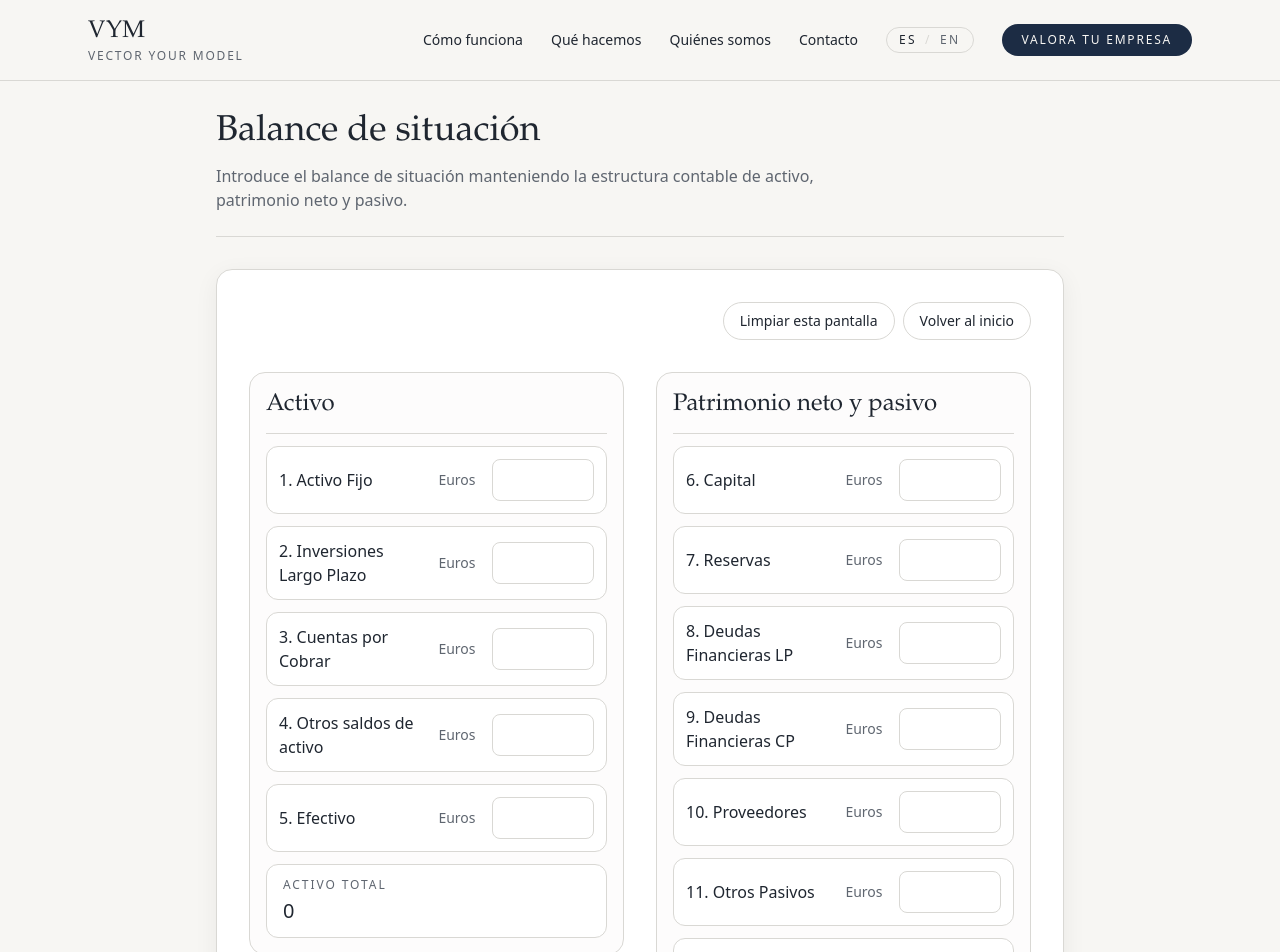
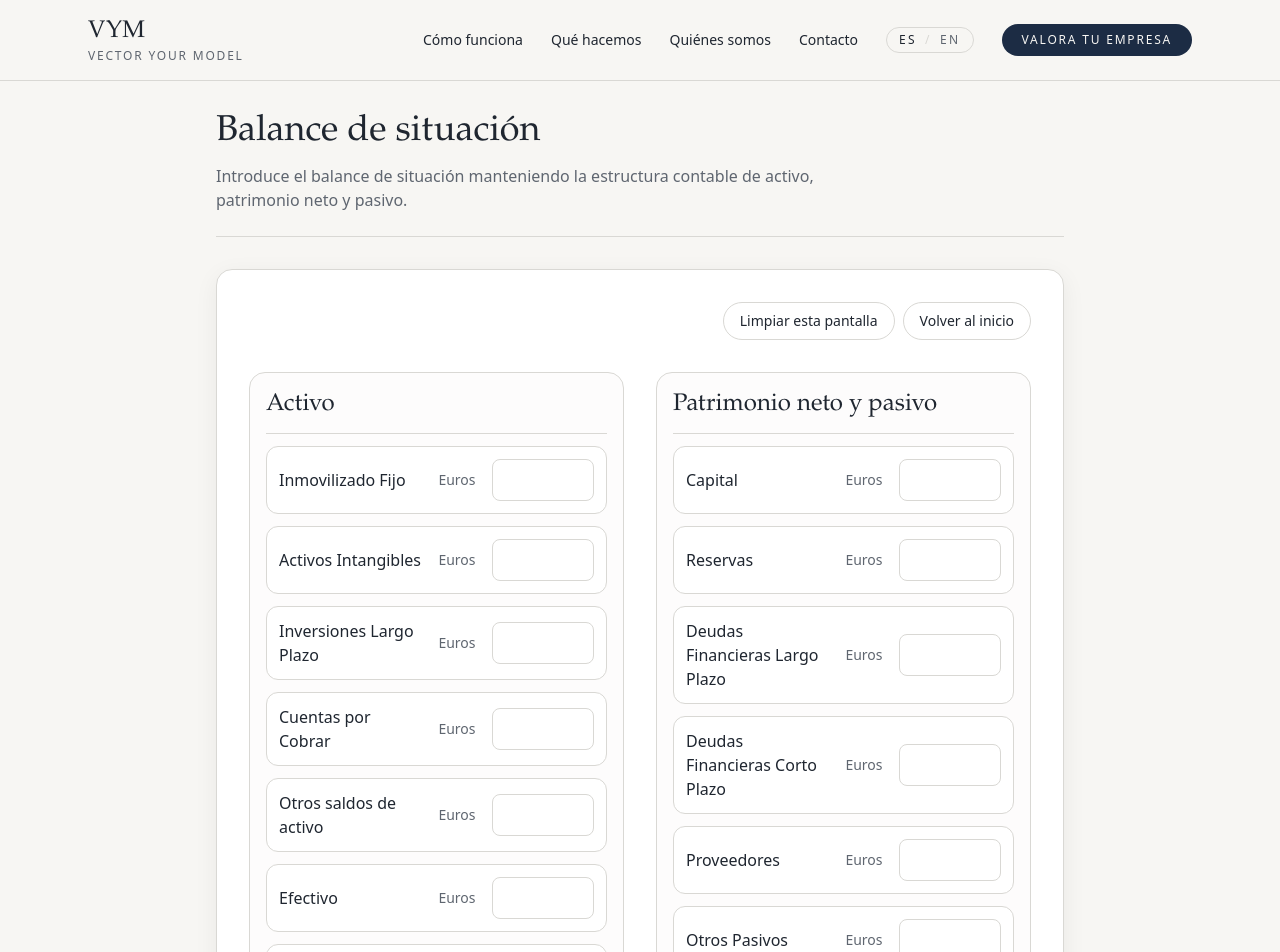
Before and after one commit to javiergfornos-droid/vym, a Next.js app: page /wizard/balance-sheet in a window 1280 px wide. Shown: the top 952 px of the page. Built offline with nearby package versions, Linux system fonts and the light colour scheme.

Commit message:
Align revenue typography and update balance labels structure

```diff
--- a/src/app/wizard/balance-sheet/page.tsx
+++ b/src/app/wizard/balance-sheet/page.tsx
@@ -26,19 +26,20 @@ export default function BalanceSheetPage({ searchParams }: Props) {
           totalAssets: 'Activo Total',
           totalEquityAndLiabilities: 'Patrimonio Neto y Pasivo Total',
           assetsItems: [
-            '1. Activo Fijo',
-            '2. Inversiones Largo Plazo',
-            '3. Cuentas por Cobrar',
-            '4. Otros saldos de activo',
-            '5. Efectivo',
+            'Inmovilizado Fijo',
+            'Activos Intangibles',
+            'Inversiones Largo Plazo',
+            'Cuentas por Cobrar',
+            'Otros saldos de activo',
+            'Efectivo',
           ],
           liabilitiesItems: [
-            '6. Capital',
-            '7. Reservas',
-            '8. Deudas Financieras LP',
-            '9. Deudas Financieras CP',
-            '10. Proveedores',
-            '11. Otros Pasivos',
+            'Capital',
+            'Reservas',
+            'Deudas Financieras Largo Plazo',
+            'Deudas Financieras Corto Plazo',
+            'Proveedores',
+            'Otros Pasivos',
           ],
         }
       : {
@@ -50,19 +51,20 @@ export default function BalanceSheetPage({ searchParams }: Props) {
           totalAssets: 'Total Assets',
           totalEquityAndLiabilities: 'Total Equity and Liabilities',
           assetsItems: [
-            '1. Fixed Assets',
-            '2. Long-term Investments',
-            '3. Accounts Receivable',
-            '4. Other Asset Balances',
-            '5. Cash',
+            'Fixed Assets',
+            'Intangible Assets',
+            'Long-term Investments',
+            'Accounts Receivable',
+            'Other Asset Balances',
+            'Cash',
           ],
           liabilitiesItems: [
-            '6. Capital',
-            '7. Reserves',
-            '8. Long-term Financial Debt',
-            '9. Short-term Financial Debt',
-            '10. Suppliers',
-            '11. Other Liabilities',
+            'Capital',
+            'Reserves',
+            'Long-term Financial Debt',
+            'Short-term Financial Debt',
+            'Suppliers',
+            'Other Liabilities',
           ],
         };
 
--- a/src/components/balance-sheet-form.tsx
+++ b/src/components/balance-sheet-form.tsx
@@ -26,7 +26,7 @@ type BalanceValues = {
 };
 
 const INITIAL_VALUES: BalanceValues = {
-  assets: Array.from({ length: 5 }, () => ''),
+  assets: Array.from({ length: 6 }, () => ''),
   liabilities: Array.from({ length: 6 }, () => ''),
 };
 
--- a/src/components/revenue-assumptions-speed-track.tsx
+++ b/src/components/revenue-assumptions-speed-track.tsx
@@ -118,12 +118,12 @@ export function RevenueAssumptionsSpeedTrack({ lang }: Props) {
           })}
         </div>
 
-        <div className="rounded-xl border border-line p-4">
+        <div className="rounded-xl border border-line p-4 font-editorial">
           <div className="grid gap-3 md:grid-cols-2">
             <label className="text-sm text-mutedInk">
               {lang === 'es' ? 'base revenue' : 'base revenue'}
               <input
-                className="mt-1 w-full rounded-lg border border-line px-3 py-2 text-slateInk"
+                className="mt-1 w-full rounded-lg border border-line px-3 py-2 font-editorial text-slateInk"
                 min={1}
                 onChange={(e) => setBaseRevenue(Number(e.target.value) || 0)}
                 type="number"
@@ -135,7 +135,7 @@ export function RevenueAssumptionsSpeedTrack({ lang }: Props) {
               <label className="text-sm text-mutedInk">
                 CAGR %
                 <input
-                  className="mt-1 w-full rounded-lg border border-line px-3 py-2 text-slateInk"
+                  className="mt-1 w-full rounded-lg border border-line px-3 py-2 font-editorial text-slateInk"
                   onChange={(e) => setConstantGrowth(Number(e.target.value) || 0)}
                   type="number"
                   value={constantGrowth}
@@ -147,7 +147,7 @@ export function RevenueAssumptionsSpeedTrack({ lang }: Props) {
               <label className="text-sm text-mutedInk">
                 {lang === 'es' ? 'year 5 revenue' : 'year 5 revenue'}
                 <input
-                  className="mt-1 w-full rounded-lg border border-line px-3 py-2 text-slateInk"
+                  className="mt-1 w-full rounded-lg border border-line px-3 py-2 font-editorial text-slateInk"
                   min={1}
                   onChange={(e) => setTargetYear5(Number(e.target.value) || 0)}
                   type="number"
@@ -163,7 +163,7 @@ export function RevenueAssumptionsSpeedTrack({ lang }: Props) {
                     <label className="text-xs text-mutedInk" key={`year-rate-${index + 1}`}>
                       Y{index + 1} %
                       <input
-                        className="mt-1 w-full rounded-lg border border-line px-2 py-2 text-slateInk"
+                        className="mt-1 w-full rounded-lg border border-line px-2 py-2 font-editorial text-slateInk"
                         onChange={(e) => {
                           const next = [...yearRates];
                           next[index] = Number(e.target.value) || 0;
@@ -186,7 +186,7 @@ export function RevenueAssumptionsSpeedTrack({ lang }: Props) {
           </div>
         </div>
 
-        <div className="rounded-xl border border-line bg-ivory p-4">
+        <div className="rounded-xl border border-line bg-ivory p-4 font-editorial">
           <p className="text-sm text-slateInk">
             {lang === 'es' ? `Referencia VYM: ${formatRate(BENCHMARK_RATE, lang)} %` : `VYM reference: ${formatRate(BENCHMARK_RATE, lang)}%`}
           </p>
@@ -194,7 +194,7 @@ export function RevenueAssumptionsSpeedTrack({ lang }: Props) {
         </div>
 
         <button
-          className="rounded-full bg-accent px-5 py-2 text-sm text-ivory"
+          className="rounded-full bg-accent px-5 py-2 font-editorial text-sm text-ivory"
           onClick={() => setShowImpact(true)}
           type="button"
         >
@@ -202,7 +202,7 @@ export function RevenueAssumptionsSpeedTrack({ lang }: Props) {
         </button>
 
         {showImpact && (
-          <div className="rounded-xl border border-line p-4">
+          <div className="rounded-xl border border-line p-4 font-editorial">
             <div className="grid gap-2 text-sm text-slateInk sm:grid-cols-2">
               <p>{`${lang === 'es' ? 'base revenue' : 'base revenue'}: ${formatCurrency(baseRevenue, lang)}`}</p>
               <p>{`${lang === 'es' ? 'year 5 revenue' : 'year 5 revenue'}: ${formatCurrency(year5Revenue, lang)}`}</p>
```
